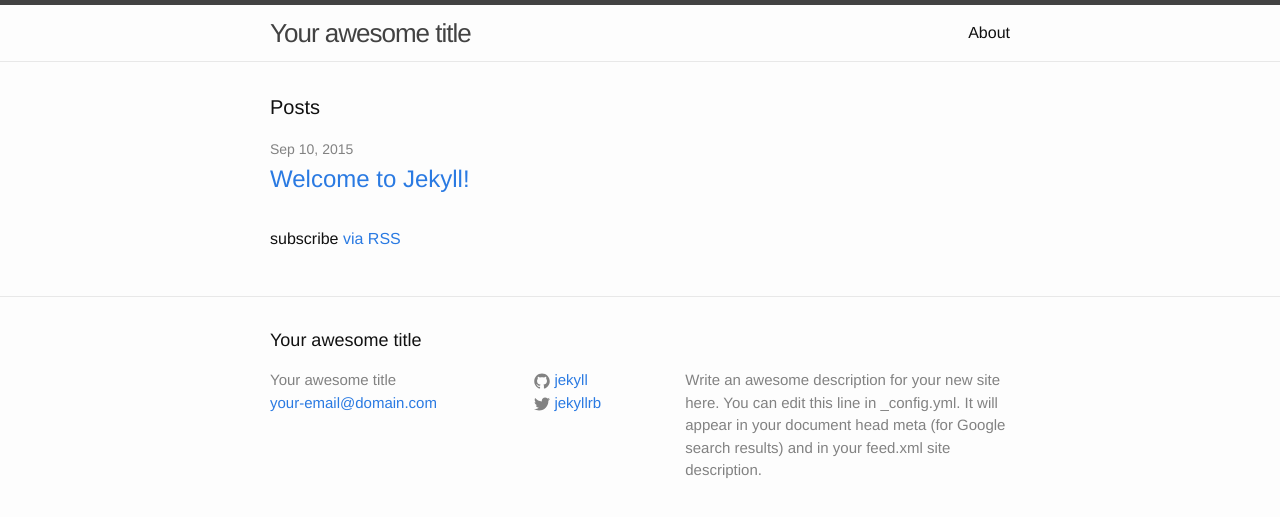
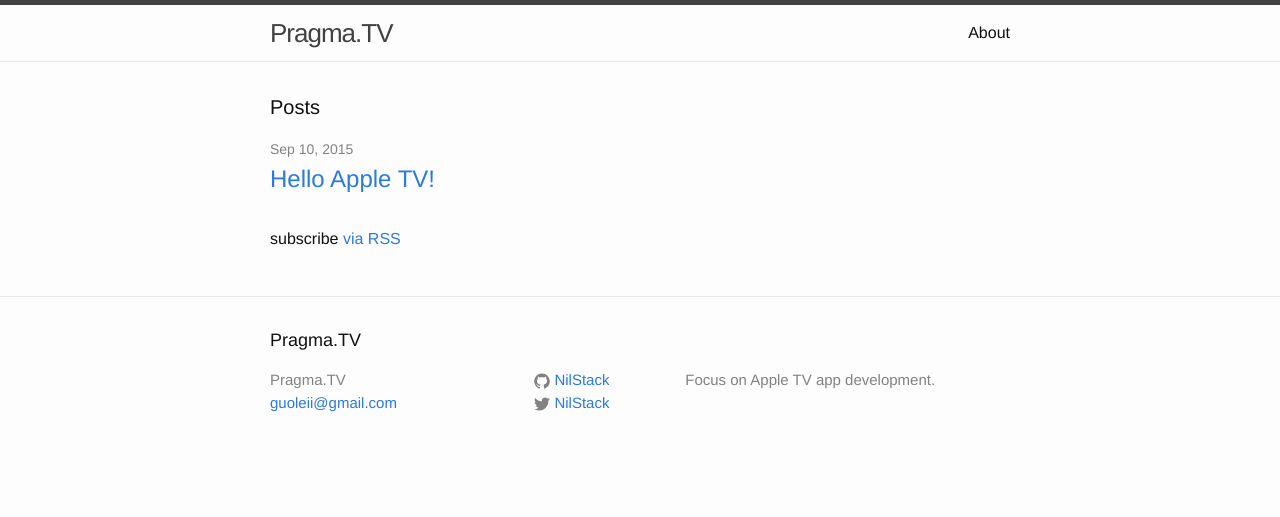
Before and after one commit to GitPeng/GitPeng.github.io, a Jekyll site: the page built from index.html, in a window 1280 px wide. Shown: the top 517 px of the page. Built offline with Jekyll 4.4.1, drawn with Linux system fonts in a browser that asks for light colours.

Commit message:
config and first article

```diff
--- a/_config.yml
+++ b/_config.yml
@@ -1,14 +1,12 @@
 # Site settings
-title: Your awesome title
-email: your-email@domain.com
+title: Pragma.TV
+email: guoleii@gmail.com
 description: > # this means to ignore newlines until "baseurl:"
-  Write an awesome description for your new site here. You can edit this
-  line in _config.yml. It will appear in your document head meta (for
-  Google search results) and in your feed.xml site description.
+  Focus on Apple TV app development.
 baseurl: "" # the subpath of your site, e.g. /blog/
-url: "http://yourdomain.com" # the base hostname & protocol for your site
-twitter_username: jekyllrb
-github_username:  jekyll
+url: "http://pragma.tv" # the base hostname & protocol for your site
+twitter_username: NilStack
+github_username:  NilStack
 
 # Build settings
 markdown: kramdown
```
Also changed, not shown: _posts/2015-09-10-Hello-Apple-TV.markdown (added, +43 -0 lines), _posts/2015-09-10-welcome-to-jekyll.markdown (deleted, +0 -25 lines).
